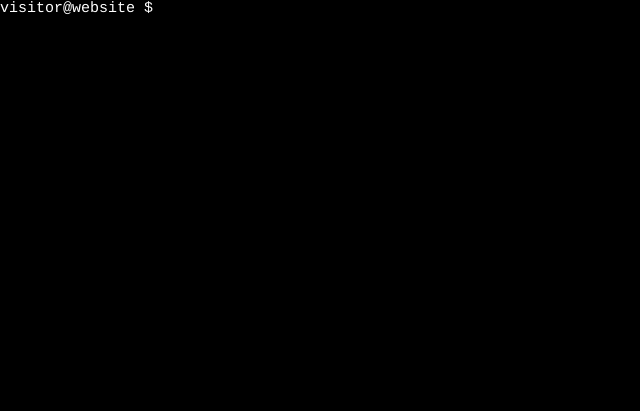
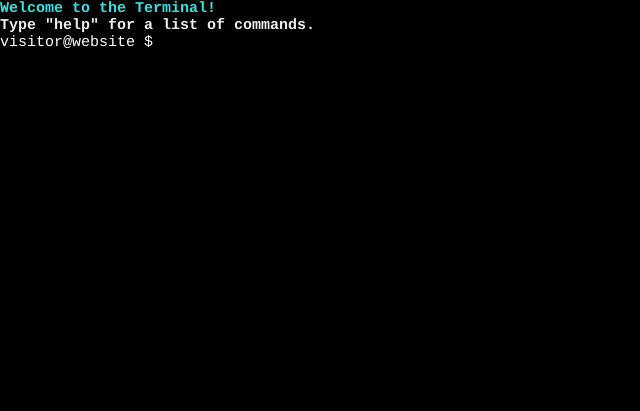
Before and after one commit to pabgarfer1/console, a website: page index.html in a window 1280 px wide. Shown: the whole page, without its empty margins (0-640 px from the left). Drawn offline with Linux system fonts and the light colour scheme.

Commit message:
Update index.html initial banner

```diff
--- a/index.html
+++ b/index.html
@@ -26,6 +26,14 @@
   <script>
     const term = new Terminal();
     term.open(document.getElementById('terminal'));
+
+
+
+    // Initial banner
+    term.write('\x1b[1;36mWelcome to the Terminal!\x1b[0m\r\n');
+    term.write('\x1b[1;37mType "help" for a list of commands.\x1b[0m\r\n');
+
+
 
     // Command history
     const history = [];
```
